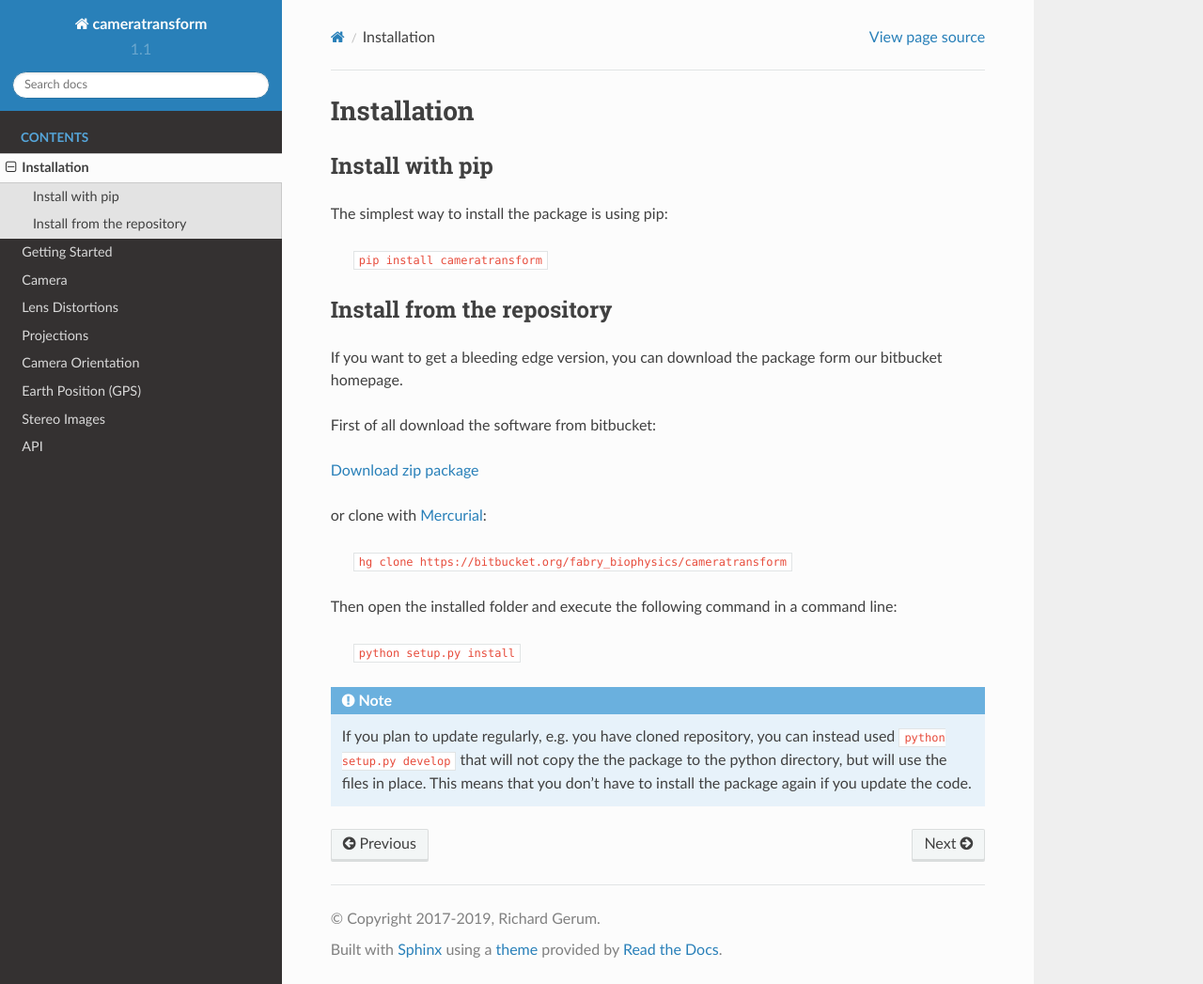
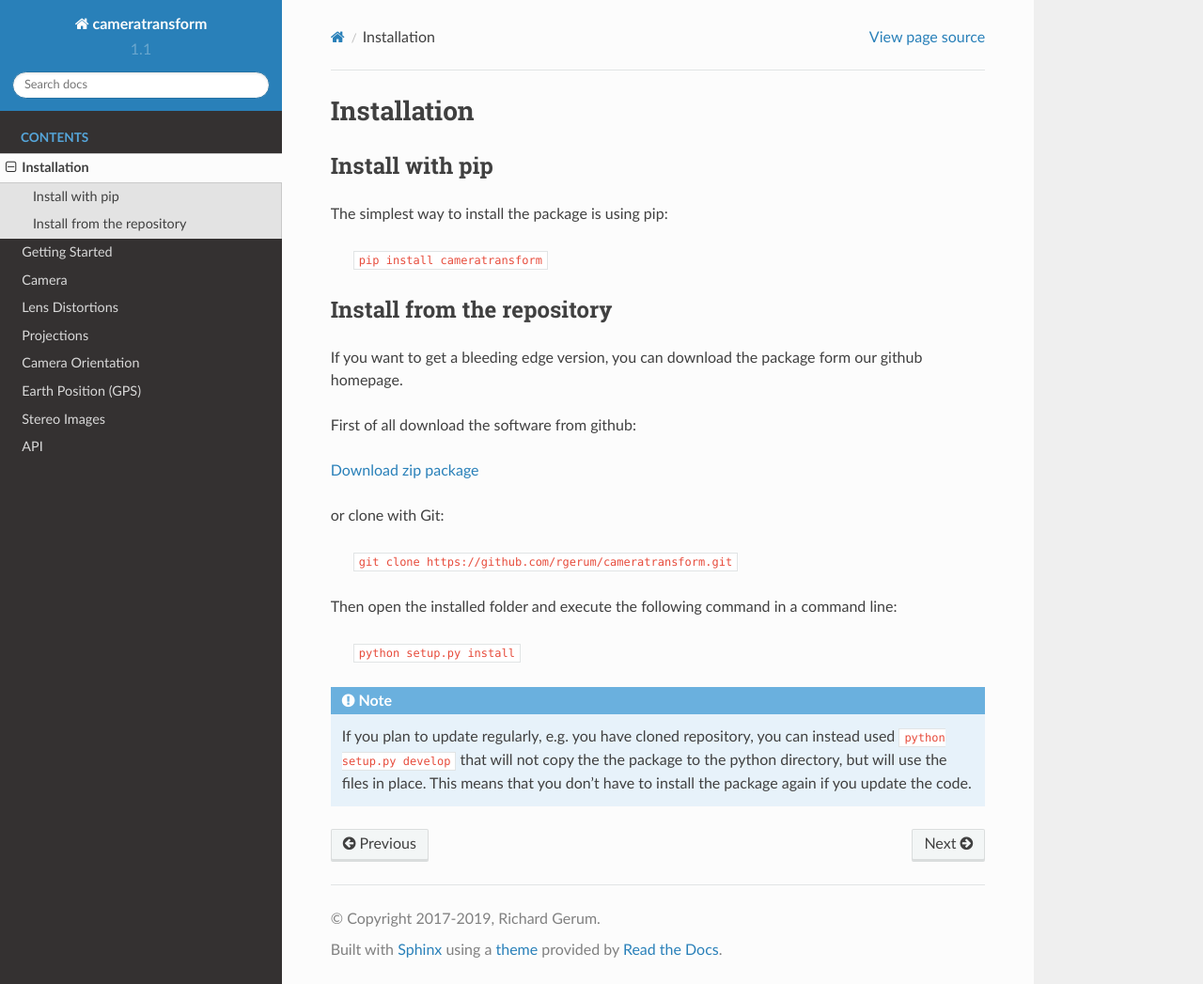
Before and after one commit to rgerum/cameratransform, a Sphinx documentation site: the page built from docs/installation.rst, in a window 1280 px wide and 1047 px high. Shown: the whole window at 94% size. Built offline with Sphinx 7.4.7 and the Read the Docs theme 2.0.0, drawn with Linux system fonts in a browser that asks for light colours.

Commit message:
changed links in docs from Bitbucket to Github

```diff
--- a/docs/index.rst
+++ b/docs/index.rst
@@ -25,7 +25,7 @@ Note
 ----
 
 If you encounter any bugs or unexpected behaviour, you are encouraged to report a bug in our
-Bitbucket `bugtracker <https://bitbucket.org/fabry_biophysics/cameratransform/issues?status=new&status=open>`_.
+Github `bugtracker <https://github.com/rgerum/cameratransform/issues>`_.
 
 
 Citing CameraTransform
--- a/docs/installation.rst
+++ b/docs/installation.rst
@@ -11,15 +11,15 @@ The simplest way to install the package is using pip:
 Install from the repository
 ---------------------------
 
-If you want to get a bleeding edge version, you can download the package form our bitbucket homepage.
+If you want to get a bleeding edge version, you can download the package form our github homepage.
 
-First of all download the software from bitbucket:
+First of all download the software from github:
 
-`Download zip package <https://bitbucket.org/fabry_biophysics/cameratransform/get/tip.zip>`_
+`Download zip package <https://github.com/rgerum/cameratransform/archive/master.zip>`_
 
-or clone with `Mercurial <https://www.mercurial-scm.org/>`_:
+or clone with Git:
 
-    ``hg clone https://bitbucket.org/fabry_biophysics/cameratransform``
+    ``git clone https://github.com/rgerum/cameratransform.git``
 
 Then open the installed folder and execute the following command in a command line:
 
```
